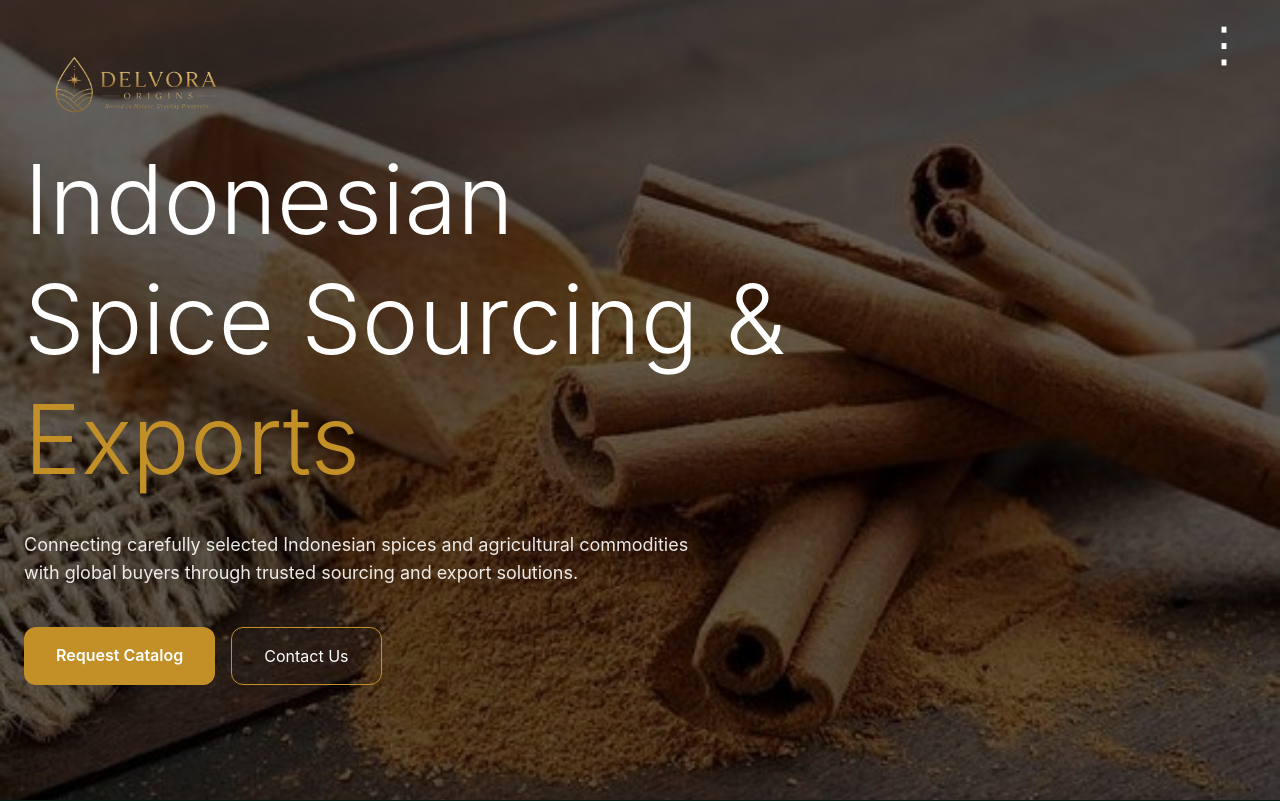
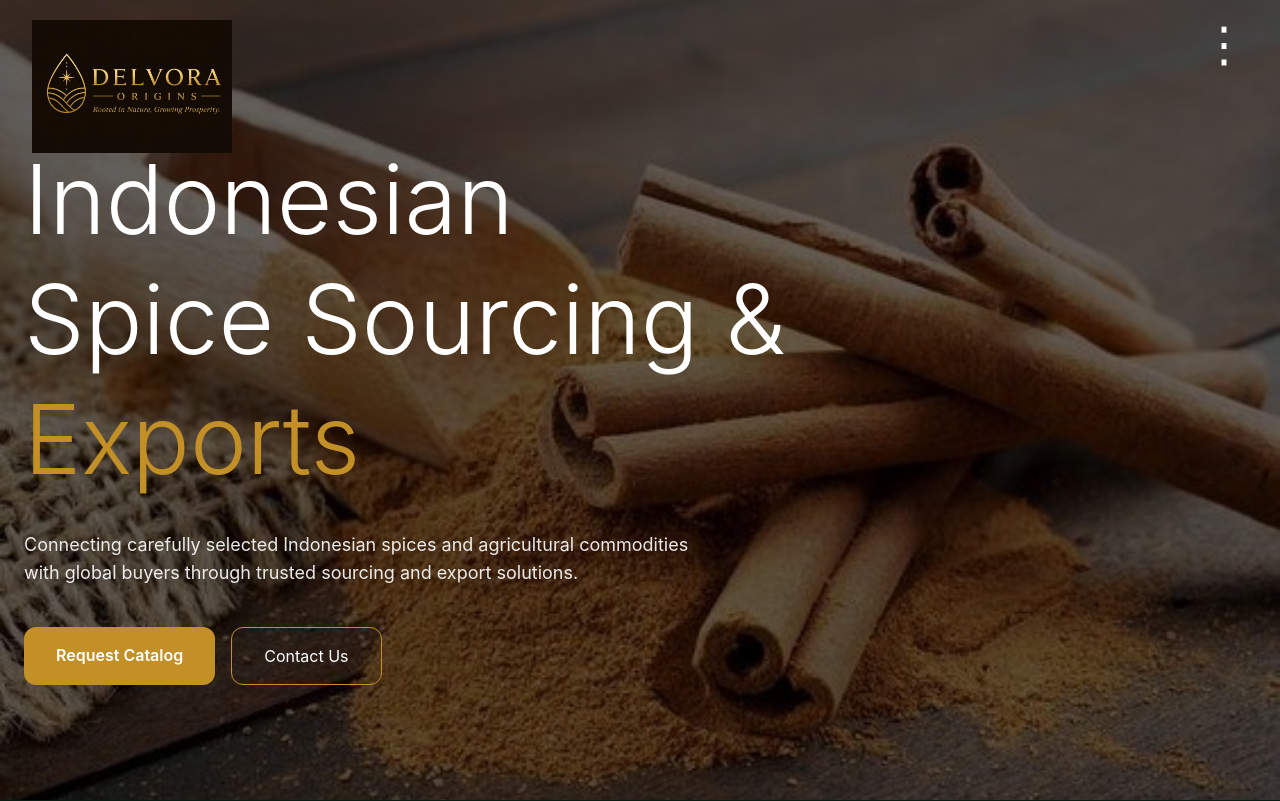
Before and after one commit to delvoraorigins-source/delvora-origins, a Next.js app: page / in a window 1280 px wide. Shown: the top 801 px of the page. Built offline with nearby package versions, Linux system fonts and the light colour scheme.

Commit message:
Update homepage and articles

```diff
--- a/app/page.tsx
+++ b/app/page.tsx
@@ -31,7 +31,7 @@ return (
     <div className="absolute top-5 left-8 right-8 z-[9999] flex justify-between items-start">
 
       <Image
-        src="/Logo_v2.jpeg"
+        src="/Logo_Delvora.jpeg"
         alt="Logo"
         width={200}
         height={200}
```
Also changed, not shown: public/Logo_Delvora.jpeg (added), public/Logo_v2.jpeg (deleted).
